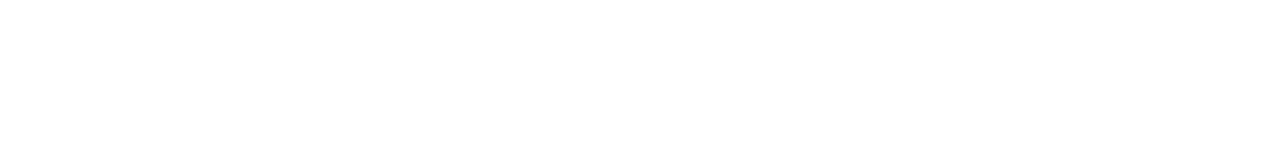
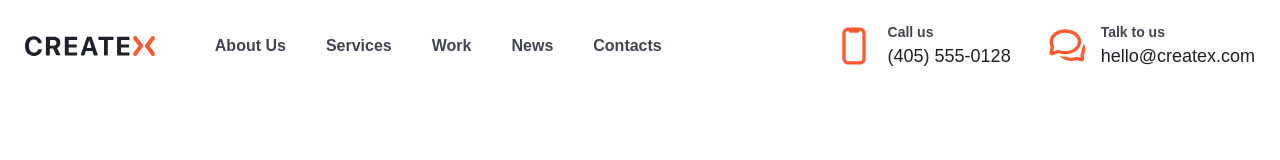
Before and after one commit to AlexanderKhristichenko/createx, a website: page src/index.html in a window 1280 px wide. Drawn offline with nearby package versions, Linux system fonts and the light colour scheme; files that its build step writes are made by us from their sources; files whose address does not match are found by name.

Commit message:
Add Header Component

```diff
--- a/gulp/version.json
+++ b/gulp/version.json
@@ -1,3 +1,3 @@
 {
-    "main": "20230731144158"
+    "main": "20230802160049"
 }
--- a/package.json
+++ b/package.json
@@ -15,6 +15,7 @@
     "gulp-file-include": "^2.3.0",
     "gulp-fonter": "^0.3.0",
     "gulp-group-css-media-queries": "^1.2.2",
+    "gulp-htmlmin": "^5.0.1",
     "gulp-if": "^3.0.0",
     "gulp-imagemin": "^8.0.0",
     "gulp-newer": "^1.4.0",
--- a/src/html/header.html
+++ b/src/html/header.html
@@ -1 +1,30 @@
-<header class="header"></header>
+<header class="header header--main">
+  <div class="container header__container">
+    <a href="#">
+      <img src="@img/logo/logo.svg" alt="Logo CreateX" />
+    </a>
+    <nav class="nav header__nav">
+      <ul class="nav__list">
+        <li class="nav__item"><a href="#" class="nav__link">About Us</a></li>
+        <li class="nav__item"><a href="#" class="nav__link">Services</a></li>
+        <li class="nav__item"><a href="#" class="nav__link">Work</a></li>
+        <li class="nav__item"><a href="#" class="nav__link">News</a></li>
+        <li class="nav__item"><a href="#" class="nav__link">Contacts</a></li>
+      </ul>
+    </nav>
+    <div class="header-contacts">
+      <a
+        href="tel:4055550128"
+        class="header-contacts__link contacts-link contacts-link--call">
+        <span class="contacts-link__caption">Call us</span>
+        <span class="contacts-link__value">(405) 555-0128</span>
+      </a>
+      <a
+        href="mailto:hello@createx.com"
+        class="header-contacts__link contacts-link contacts-link--mail">
+        <span class="contacts-link__caption">Talk to us</span>
+        <span class="contacts-link__value">hello@createx.com</span>
+      </a>
+    </div>
+  </div>
+</header>
--- /dev/null
+++ b/src/scss/_header.scss
@@ -0,0 +1,73 @@
+.header {
+  padding: 1.375rem 0;
+
+  &__container {
+    display: flex;
+    align-items: center;
+    justify-content: space-between
+  }
+
+  &--main {
+    background-color: #fff;
+  }
+
+  &__nav {
+    margin-left: -112px;
+  }
+}
+
+.nav {
+  &__list {
+    display: flex;
+    align-items: center;
+    column-gap: 2.5rem;
+  }
+
+  &__link {
+    font-size: 1rem;
+    font-weight: 700;
+    line-height: 160%;
+    color: $color_gray-800;
+  }
+}
+
+.header-contacts {
+  display: flex;
+  align-items: center;
+  column-gap: 2.25rem;
+
+  &__link {
+    display: flex;
+    flex-direction: column;
+    align-items: flex-start;
+  }
+}
+
+.contacts-link {
+  background-repeat: no-repeat;
+  background-size: 2.5rem 2.5rem;
+  background-position: left center;
+  padding-left: 3.375rem;
+
+  &__caption {
+    font-size: .875rem;
+    font-weight: 700;
+    line-height: 150%;
+    color: $color_gray-800;
+  }
+
+  &__value {
+    font-size: 1.125rem;
+    font-weight: 400;
+    line-height: 150%;
+    color: $color_gray-900;
+  }
+
+  &--call {
+    background-image: url("@img/icons/iPhone.svg");
+  }
+
+  &--mail {
+    background-image: url('@img/icons/Chat.svg');
+  }
+}
--- a/src/scss/settings/_settings.scss
+++ b/src/scss/settings/_settings.scss
@@ -2,6 +2,8 @@
 $container: 78.75rem;
 $font_family1: 'Ubuntu';
 $font_family2: 'Lato';
+$color_gray-800: #424551;
+$color_gray-900: #1E212C;
 // * Variables End * \\
 
 // * Mixins Start * \\
@@ -66,26 +68,3 @@ $font_family2: 'Lato';
 }
 
 // Breakpoint End \\
-
-// Absolute Position Start \\
-@mixin abs-position($top, $left, $bottom, $right) {
-  position: absolute;
-  top: $top;
-  right: $right;
-  bottom: $bottom;
-  left: $left;
-}
-
-// Absolute Position End \\
-// * Mixins End * \\
-
-// * Extends Start * \\
-%flex {
-  display: flex;
-}
-
-%grid {
-  display: grid;
-}
-
-// * Extends End * \\
--- a/src/scss/style.scss
+++ b/src/scss/style.scss
@@ -6,3 +6,5 @@
   margin: 0 auto;
   padding: 0 0.9375rem;
 }
+
+@import 'header';
```
Also changed, not shown: gulp/tasks/html.js (+10 -3 lines), gulp/tasks/scss.js (+8 -7 lines), Homepage v.2.jpg (added), dist/css/style.min.css, dist/img/icons/Chat.svg (added), dist/img/icons/iPhone.svg (added), dist/img/logo/logo.svg (added), dist/index.html, src/img/icons/Chat.svg (added), src/img/icons/iPhone.svg (added), src/img/logo/logo.svg (added), 1 other file.
